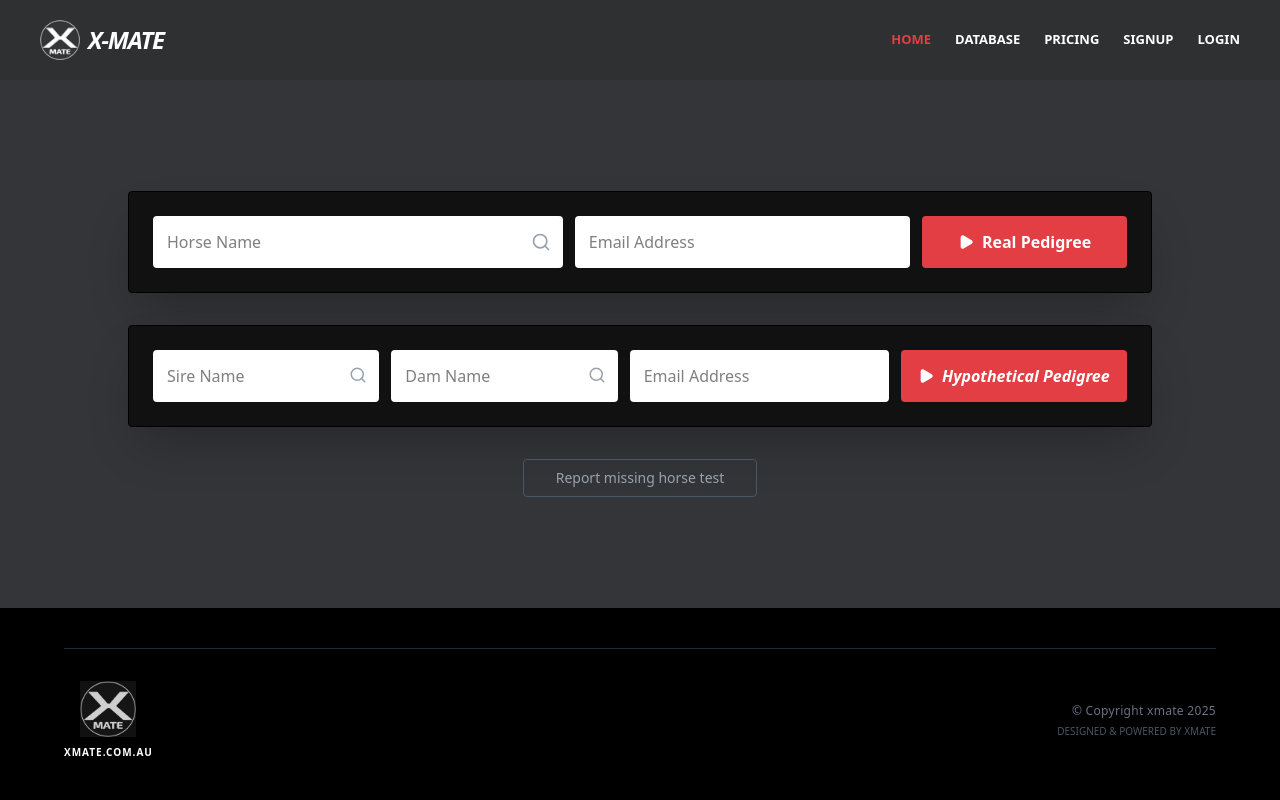
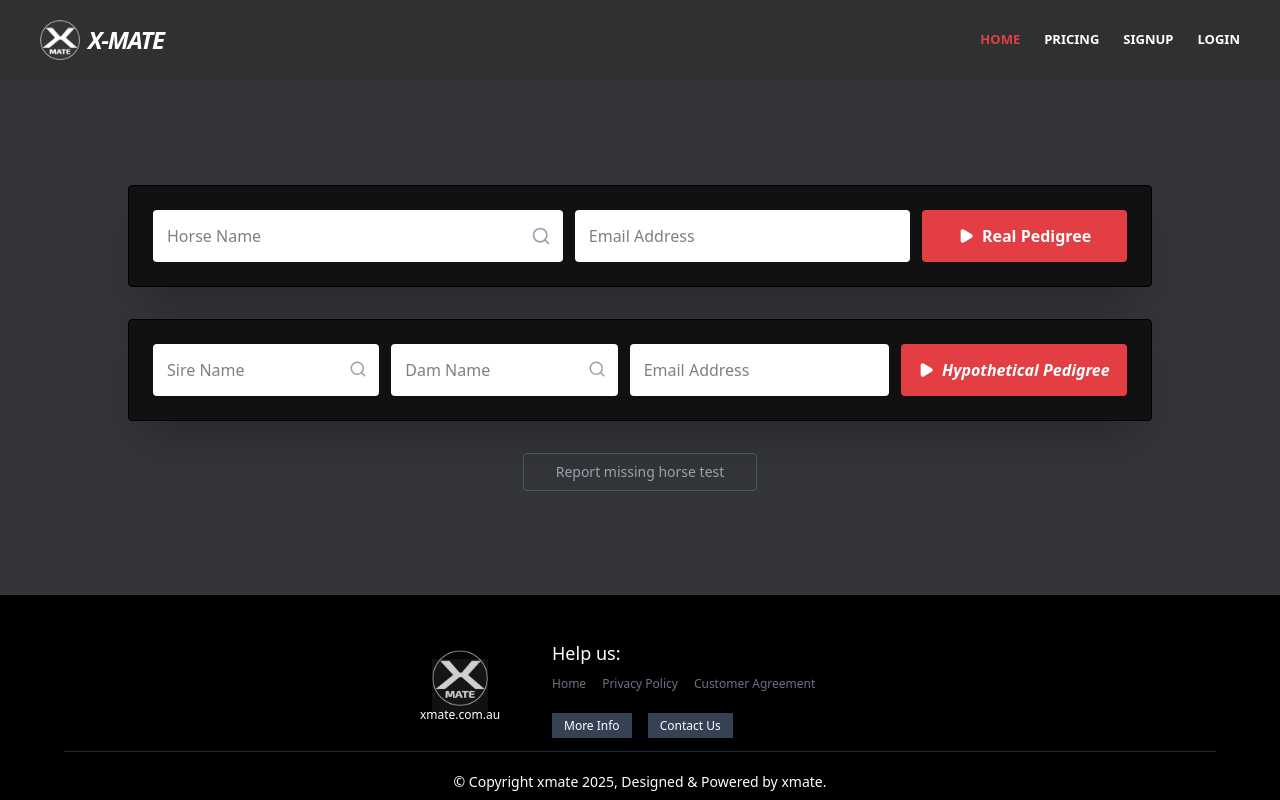
Before and after one commit to adminxmate/xmatereact, a React (Vite) app: page / in a window 1280 px wide. Built offline with nearby package versions, Linux system fonts and the light colour scheme; no server answers; the HTML template or start-up script is replaced by a standard one.

Commit message:
fix header footer

```diff
--- a/src/components/Layout/Footer.jsx
+++ b/src/components/Layout/Footer.jsx
@@ -1,26 +1,62 @@
-import React from 'react';
+import React from "react";
 
 const Footer = () => {
   return (
-    <footer className="bg-black py-10 px-10 text-[12px] text-gray-500 mt-auto">
-      <div className="max-w-6xl mx-auto flex flex-col md:flex-row justify-between items-center border-t border-gray-800 pt-8">
-        <div className="flex flex-col items-center gap-2">
-          <div className="w-14 h-14 flex items-center justify-center bg-[#111] overflow-hidden">
-            <img
-              src="/logo-light-150.png"
-              alt="X-MATE"
-              className="w-full h-full object-contain opacity-80 hover:opacity-100 transition"
-            />
+    <>
+      <footer id="main-footer" className="bg-black p-0 text-[12px] text-gray-500 mt-auto">
+        <div class="max-w-6xl mx-auto flex flex-col md:flex-row justify-between items-center border-b  border-gray-800">
+          <div class="pt-3 pb-4 mx-auto w-full max-w-[480px]">
+            <div class="flex flex-wrap justify-center items-center h-32 ">
+              <div class="sm:w-1/4 flex flex-wrap justify-center text-center p-8">
+                <figure class="w-14 h-14 flex flex-col items-center justify-center bg-[#111]">
+                  <img src="/logo-light-150.png" alt="X-MATE" className="w-full h-full object-contain opacity-80 hover:opacity-100 transition" />
+                  <figcaption>
+                    <a href="/" class="text-white lowercase">
+                      xmate.com.au
+                    </a>
+                  </figcaption>
+                </figure>
+              </div>
+              <div class="sm:w-3/4 p-8">
+                <h5 class="text-white text-center text-lg sm:text-left mb-2">Help us:</h5>
+                <ul class="flex flex-wrap justify-center sm:justify-start gap-4 mb-6">
+                  <li>
+                    <a href="/" class="hover:text-gray-300">
+                      Home
+                    </a>
+                  </li>
+                  <li>
+                    <a href="/privacypolicy" class="hover:text-gray-300">
+                      Privacy Policy
+                    </a>
+                  </li>
+                  <li>
+                    <a href="/customeragreement" class="hover:text-gray-300">
+                      Customer Agreement
+                    </a>
+                  </li>
+                </ul>
+                <ul class="flex justify-center sm:justify-start gap-4">
+                  <li>
+                    <a href="#" class="px-3 py-1 bg-gray-700 hover:bg-gray-600 text-white">
+                      More Info
+                    </a>
+                  </li>
+                  <li>
+                    <a href="/contact" class="px-3 py-1 bg-gray-700 hover:bg-gray-600 text-white">
+                      Contact Us
+                    </a>
+                  </li>
+                </ul>
+              </div>
+            </div>
           </div>
-          <span className="font-bold text-white uppercase tracking-widest text-[10px]">xmate.com.au</span>
         </div>
-
-        <div className="text-center md:text-right mt-4 md:mt-0">
-           <p className="tracking-wide">© Copyright xmate 2025</p>
-           <p className="mt-1 text-gray-600 uppercase text-[10px]">Designed & Powered by xmate</p>
+        <div class="w-full py-2 bg-black mt-3">
+          <p class="text-center text-white text-sm mb-0">© Copyright xmate 2025, Designed &amp; Powered by xmate.</p>
         </div>
-      </div>
-    </footer>
+      </footer>
+    </>
   );
 };
 
--- a/src/components/Layout/Header.jsx
+++ b/src/components/Layout/Header.jsx
@@ -19,7 +19,6 @@ const Header = () => {
       </div>
       <div className="flex gap-6 text-[13px] font-bold">
         <button onClick={() => navigate('/')} className="text-[#e23e44]">HOME</button>
-        <button onClick={() => navigate('/horses')} className="hover:text-gray-400">DATABASE</button>
         <button className="hover:text-gray-400 uppercase">Pricing</button>
         <button className="hover:text-gray-400 uppercase">Signup</button>
         <button className="hover:text-gray-400 uppercase">Login</button>
```
Also changed, not shown: src/components/LoginModal.jsx (line endings or trailing spaces), 1 other file (tests, documents, lock files or other folders).
